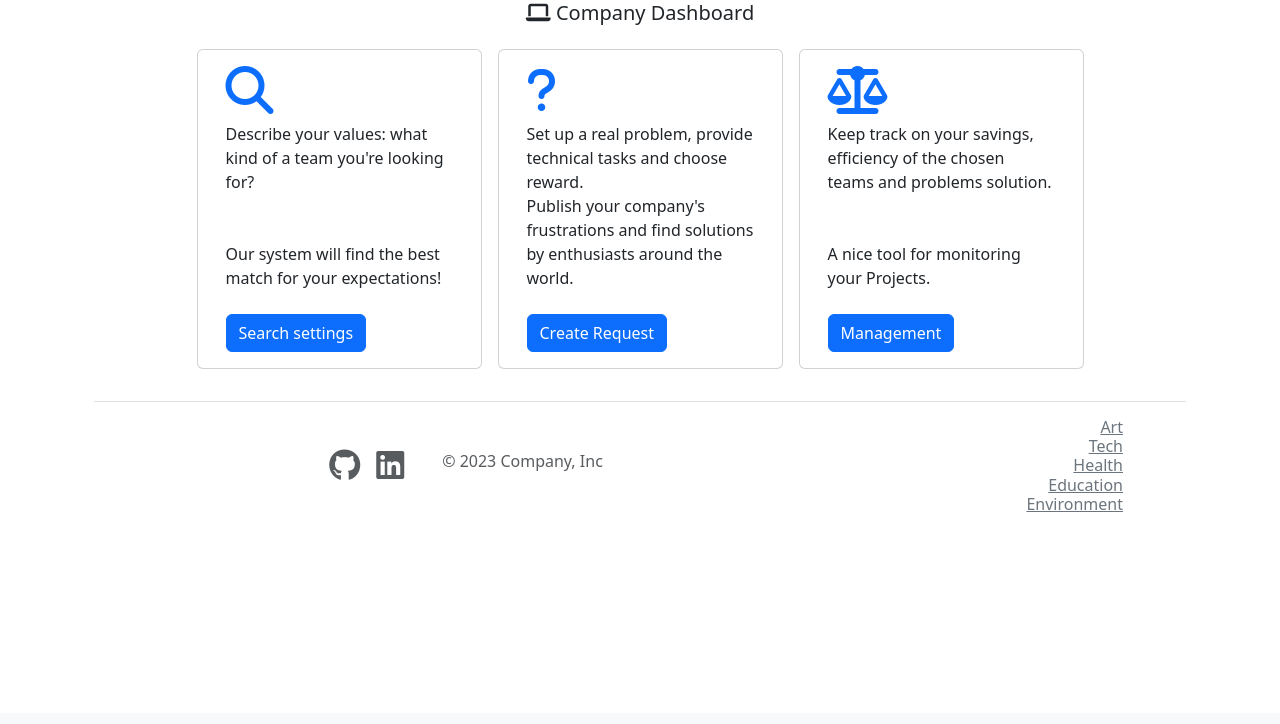
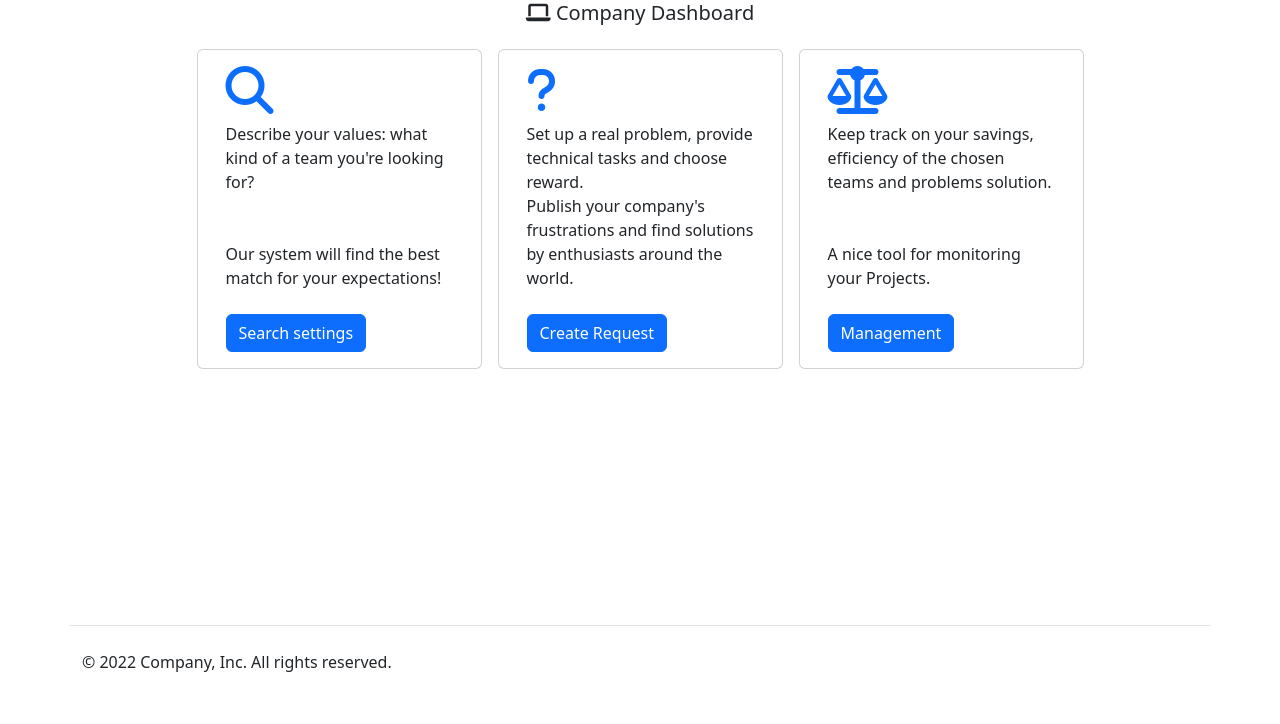
Before and after one commit to alexarlord-boop/BTC, a PHP site: page /pages/company.php in a window 1280 px wide. Shown: the part 87-811 px from the top of the page. Before the commit the page ends 599 px from the top, so only its background shows below. Run offline with PHP 8.4, Linux system fonts and the light colour scheme; the visitor is signed in with stand-in values (Sample User, id 1).

Commit message:
BTC-2023 Updated page and footer

```diff
--- a/utility.php
+++ b/utility.php
@@ -12,43 +12,60 @@ function page($navbar, $body) {
             <body>
                 $navbar
 
-            <div class="container mt-2">
+                <div class="container mt-2 h-75">
                     $body
+                </div>
 
+                <!-- FOOTER -->
                 <div class="container">
-              <footer class="footer d-flex flex-wrap justify-content-between align-items-center py-3 my-2 border-top">
+                      <footer class="">
+                        <div class="row">
 
-                <ul class="nav col-md-8 justify-content-center list-unstyled d-flex">
-                  <li class="ms-3"><a class="text-body-secondary" href="#"><i class="fa-brands fa-2x fa-github"></i></a></li>
-                  <li class="ms-3"><a class="text-body-secondary" href="#"><i class="fa-brands fa-2x fa-linkedin"></i></a></li>
+                        <div class="d-flex flex-column flex-sm-row justify-content-between py-4 my-4 border-top">
+                          <p>© 2022 Company, Inc. All rights reserved.</p>
+                          <ul class="list-unstyled d-flex">
+                            <li class="ms-3"><a class="link-dark" href="#"><svg class="bi" width="24" height="24"><use xlink:href="#twitter"></use></svg></a></li>
+                            <li class="ms-3"><a class="link-dark" href="#"><svg class="bi" width="24" height="24"><use xlink:href="#instagram"></use></svg></a></li>
+                            <li class="ms-3"><a class="link-dark" href="#"><svg class="bi" width="24" height="24"><use xlink:href="#facebook"></use></svg></a></li>
+                          </ul>
+                        </div>
+                      </footer>
+                </div>
 
-                    <a href="/" class="mb-3 me-2 mb-md-0 text-body-secondary text-decoration-none lh-1">
-                    <svg class="bi" width="30" height="24"><use xlink:href="#bootstrap"></use></svg>
-                  </a>
-                  <span class="mb-3 mb-md-0 text-body-secondary">© 2023 Company, Inc</span>
-                </ul>
+                <!-- OFFCANVAS -->
+                <div class="offcanvas offcanvas-end" data-bs-scroll="true" tabindex="-1" id="offcanvasExample" aria-labelledby="offcanvasWithBothOptionsLabel">
+                  <div class="offcanvas-header">
+                    <h5 class="offcanvas-title" id="offcanvasWithBothOptionsLabel">Follow & Support</h5>
+                    <button type="button" class="btn-close" data-bs-dismiss="offcanvas" aria-label="Close"></button>
+                  </div>
+                  <div class="offcanvas-body">
 
-                <div class='col-md-4'>
-                    <ul class='list-group h6 align-items-end mr-5'>
-                        <a class="stretched-link text-secondary" href="#">Art</a>
-                        <a class="stretched-link text-secondary" href="#">Tech</a>
-                        <a class="stretched-link text-secondary" href="#">Health</a>
-                        <a class="stretched-link text-secondary" href="#">Education</a>
-                        <a class="stretched-link text-secondary" href="#">Environment</a>
+
+                          <div class="col-md-12 mb-5">
+                            <form>
+                              <h5>Subscribe to our newsletter</h5>
+                              <p>Monthly digest of what's new and exciting from us.</p>
+                              <div class="d-flex flex-column flex-sm-row w-100 gap-2">
+                                <label for="newsletter1" class="visually-hidden">Email address</label>
+                                <input id="newsletter1" type="text" class="form-control" placeholder="Email address">
+                                <button class="btn btn-primary" type="button">Subscribe</button>
+                              </div>
+                            </form>
+                          </div>
+
+
+                          <div class="col-2 mt-5 text-right">
+                            <h5>Section</h5>
+                            <ul class="nav flex-column">
+                              <li class="nav-item mb-2"><a href="#" class="nav-link p-0 text-muted">Home</a></li>
+                              <li class="nav-item mb-2"><a href="#" class="nav-link p-0 text-muted">Features</a></li>
+                              <li class="nav-item mb-2"><a href="#" class="nav-link p-0 text-muted">Pricing</a></li>
+                              <li class="nav-item mb-2"><a href="#" class="nav-link p-0 text-muted">FAQs</a></li>
+                              <li class="nav-item mb-2"><a href="#" class="nav-link p-0 text-muted">About</a></li>
                             </ul>
                           </div>
 
-              </footer>
                         </div>
-            </div>
-
-            <div class="offcanvas offcanvas-end" data-bs-scroll="true" tabindex="-1" id="offcanvasExample" aria-labelledby="offcanvasWithBothOptionsLabel">
-              <div class="offcanvas-header">
-                <h5 class="offcanvas-title" id="offcanvasWithBothOptionsLabel">Backdrop with scrolling</h5>
-                <button type="button" class="btn-close" data-bs-dismiss="offcanvas" aria-label="Close"></button>
-              </div>
-              <div class="offcanvas-body">
-                <p>Try scrolling the rest of the page to see this option in action.</p>
                   </div>
                 </div>
 
```
Lines whose indentation alone changed are shown as unchanged.
